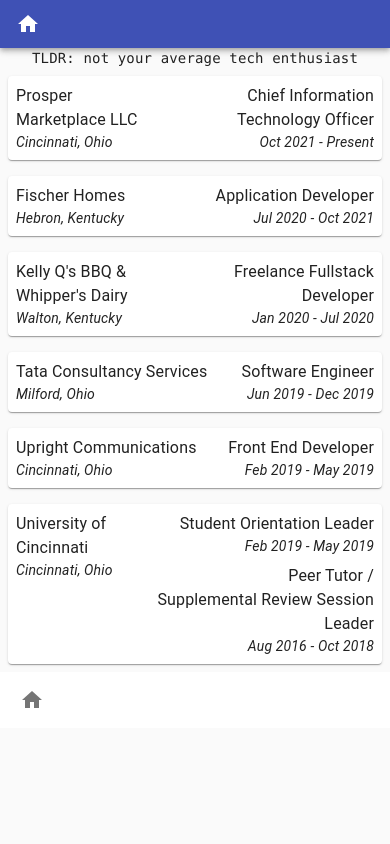
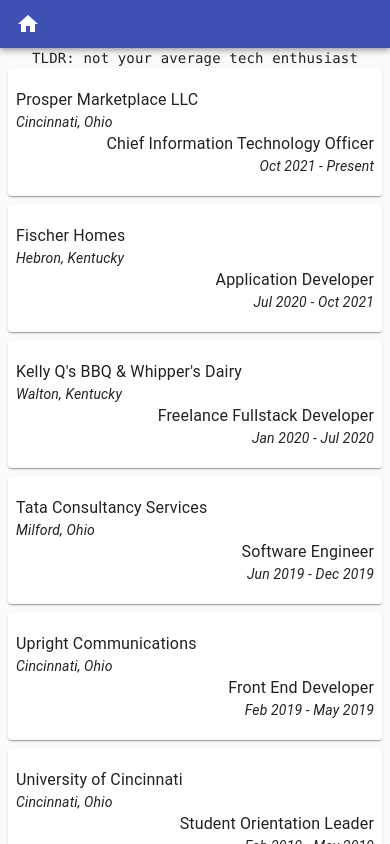
Before and after one commit to skoobydont/portfolio, a React (Create React App) app: page / in a window 390 px wide. Both pictures are taken after a click on the button 32 px from the left and 72 px from the top of the page. Shown: the top 844 px of the page. Built offline with nearby package versions, Linux system fonts and the light colour scheme.

Commit message:
some mobile styling & removed unused imports

```diff
--- a/src/components/ResumeTimeline.jsx
+++ b/src/components/ResumeTimeline.jsx
@@ -1,24 +1,40 @@
-import React from 'react';
+import React, { useState } from 'react';
 // MUI
-import { makeStyles } from '@material-ui/core';
+import { makeStyles, useMediaQuery } from '@material-ui/core';
 import Typography from '@material-ui/core/Typography';
 import Card from '@material-ui/core/Card';
-import CardHeader from '@material-ui/core/CardHeader';
-import CardActions from '@material-ui/core/CardActions';
-import Collapse from '@material-ui/core/Collapse';
-// Icons
-import ExpandMoreIcon from '@material-ui/icons/ExpandMore';
-import ExpandLessIcon from '@material-ui/icons/ExpandLess';
+import Accordion from '@material-ui/core/Accordion';
+import AccordionSummary from '@material-ui/core/AccordionSummary';
+import AccordionDetails from '@material-ui/core/AccordionDetails';
 // Custom
 import resume from '../resume.json';
 // Styles
 const useStyles = makeStyles((theme) => ({
-  rowCard: {
+  mobileRow: {
+    margin: theme.spacing(1),
+    marginTop: '0px',
+  },
+  desktopRow: {
+    margin: `${theme.spacing(1)}px auto`,
+    width: theme.spacing(75),
+  },
+  rowAction: {
     padding: theme.spacing(1),
-    margin: theme.spacing(1),
+    '& .MuiAccordionSummary-content': {
       display: 'flex',
       flexDirection: 'row',
       justifyContent: 'space-between',
+    },
+    '& .MuiAccordionSummary-content.Mui-expanded': {
+      /* this is so the title text doesnt inherit
+        unwanted margin when expanded */
+      margin: '12px 0px',
+    },
+  },
+  mobileRowAction: {
+    '& .MuiAccordionSummary-content': {
+      flexDirection: 'column',
+    },
   },
   empName: {
     textAlign: 'start',
@@ -29,6 +45,17 @@ const useStyles = makeStyles((theme) => ({
   doubleTitle: {
     marginTop: theme.spacing(1),
   },
+  rowDescription: {
+    flexDirection: 'column',
+  },
+  doubleDescription: {
+    display: 'flex',
+    flexDirection: 'column',
+    textAlign: 'start',
+  },
+  descriptionList: {
+    marginTop: '0px',
+  },
 }));
 /**
  * Display Resume Work Experience In Timeline
@@ -36,6 +63,8 @@ const useStyles = makeStyles((theme) => ({
  */
 const ResumeTimeline = () => {
   const classes = useStyles();
+  const mobile = useMediaQuery('(max-width:600px)');
+  const [expanded, setExpanded] = useState(null);
   /**
    * Format Date
    * @param {String | null} date the date to format
@@ -50,9 +79,40 @@ const ResumeTimeline = () => {
       return 'Present';
     }
   }
+  /**
+   * Handle Accordion Change
+   * @param {String} title which accordion to expand (null if same as expanded)
+   * @fires setExpanded
+   */
+  const handleAccordionChange = (title) => {
+    if (expanded !== title) {
+      setExpanded(title);
+    } else {
+      setExpanded(null);
+    }
+  }
+  /**
+   * Resume Row
+   * @param {Object} entry the resume entry to display within accordion
+   * @returns {Component} Resume Row Component
+   */
   const ResumeRow = ({ entry }) => {
+    const arrayTitle = Array.isArray(entry.title);
     return (
-      <Card variant="elevation" className={classes.rowCard}>
+      <div className={mobile
+        ? classes.mobileRow
+        : classes.desktopRow}
+      >
+        <Accordion
+          component={Card}
+          expanded={expanded === entry.employer.name}
+          onClick={() => handleAccordionChange(entry.employer.name)}
+        >
+          <AccordionSummary
+            className={`${
+              mobile ? classes.mobileRowAction : ''
+            } ${classes.rowAction}`}
+          >
             <div className={classes.empName}>
               <Typography>{entry.employer.name}</Typography>
               <Typography variant="body2">
@@ -63,9 +123,12 @@ const ResumeTimeline = () => {
               </Typography>
             </div>
             <div className={classes.title}>
-          {Array.isArray(entry.title)
+              {arrayTitle
                 ? entry.title?.map((t, i) => (
-              <div className={i % 2 !== 0 ? classes.doubleTitle : ''}>
+                  <div
+                    className={i % 2 !== 0 ? classes.doubleTitle : ''}
+                    key={i}
+                  >
                     {t.indexOf('/') > -1
                       ? (
                         <>
@@ -95,14 +158,38 @@ const ResumeTimeline = () => {
                   </>
                 )}
             </div>
-      </Card>
+          </AccordionSummary>
+          <AccordionDetails className={classes.rowDescription}>
+            {arrayTitle
+              ? entry.title?.map((t, i) => (
+                <div className={classes.doubleDescription} key={i}>
+                  <Typography>{t}</Typography>
+                  <ul className={classes.descriptionList}>
+                    {entry.description[t]?.map((d) => (
+                      <li>{d}</li>
+                    ))}
+                  </ul>
+                </div>
+              ))
+              : (
+                <div className={classes.doubleDescription}>
+                  <ul className={classes.descriptionList}>
+                    {entry.description?.map((d) => (
+                      <li>{d}</li>
+                    ))}
+                  </ul>
+                </div>
+              )}
+          </AccordionDetails>
+        </Accordion>
+      </div>
     );
   };
 
   return (
     resume.resume?.length > 0
-      ? resume.resume?.map((r) => (
-          <ResumeRow entry={r} />
+      ? resume.resume?.map((r, i) => (
+          <ResumeRow entry={r} key={i} />
         ))
       : null
   );
```
Lines whose indentation alone changed are shown as unchanged.
